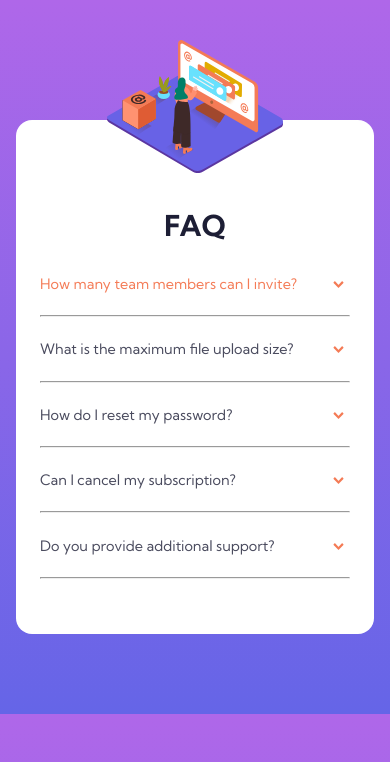
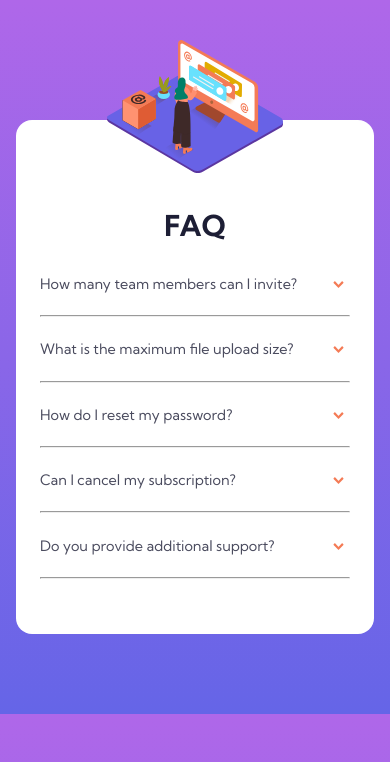
Before and after one commit to nuria-marmol/faq-accordion, a plain HTML site: page index.html in a window 390 px wide. In both pictures the pointer is over the element "How many team members can I invite?". Drawn offline with Linux system fonts and the light colour scheme.

Commit message:
mobile hover

```diff
--- a/css/main.css
+++ b/css/main.css
@@ -157,4 +157,8 @@ body {
         width: 11rem;
         transform: translateX(-50%);
     }
+
+    .faq__question-block:hover > h2 {
+        color: var(--color-medium-grey);
+    }
 }
```
